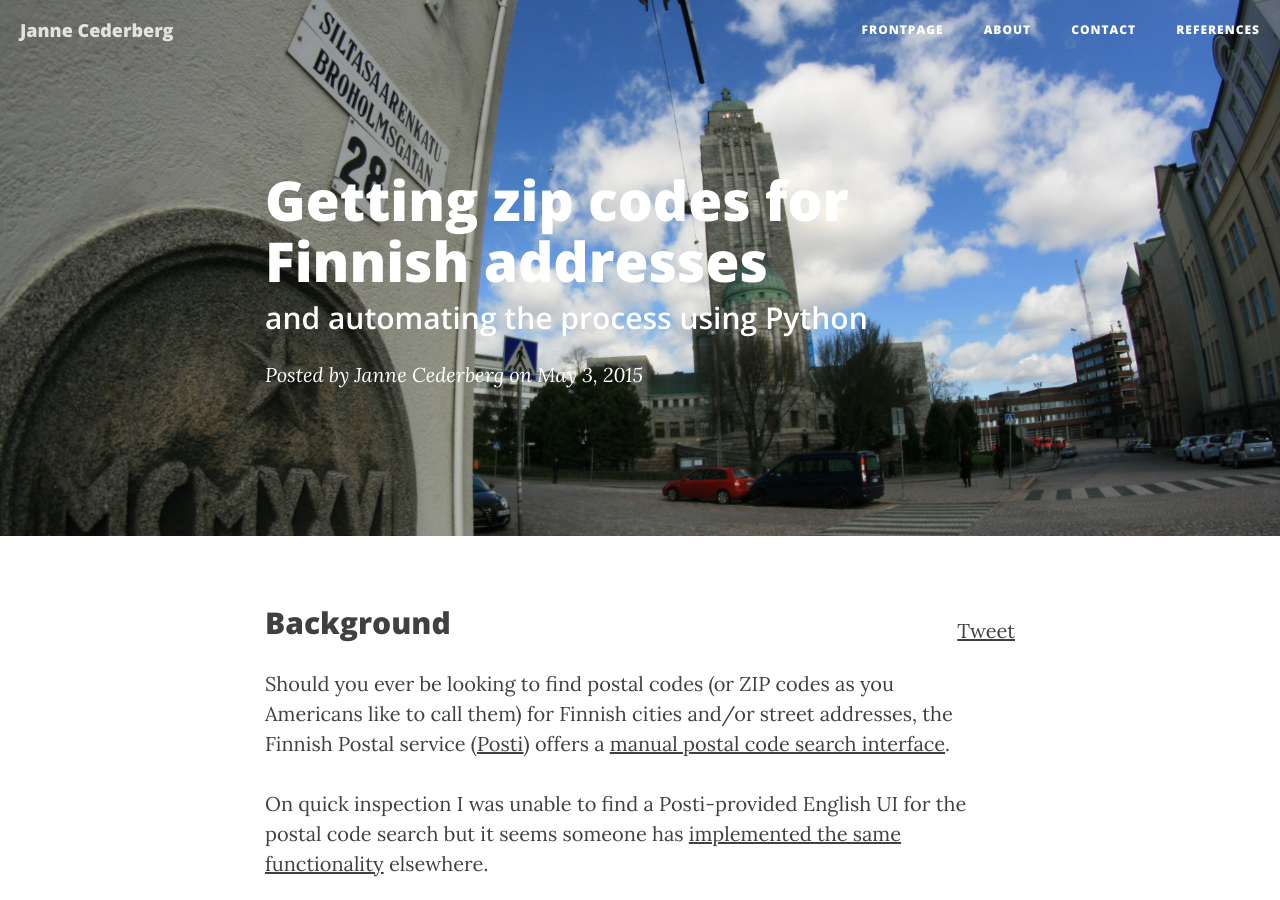
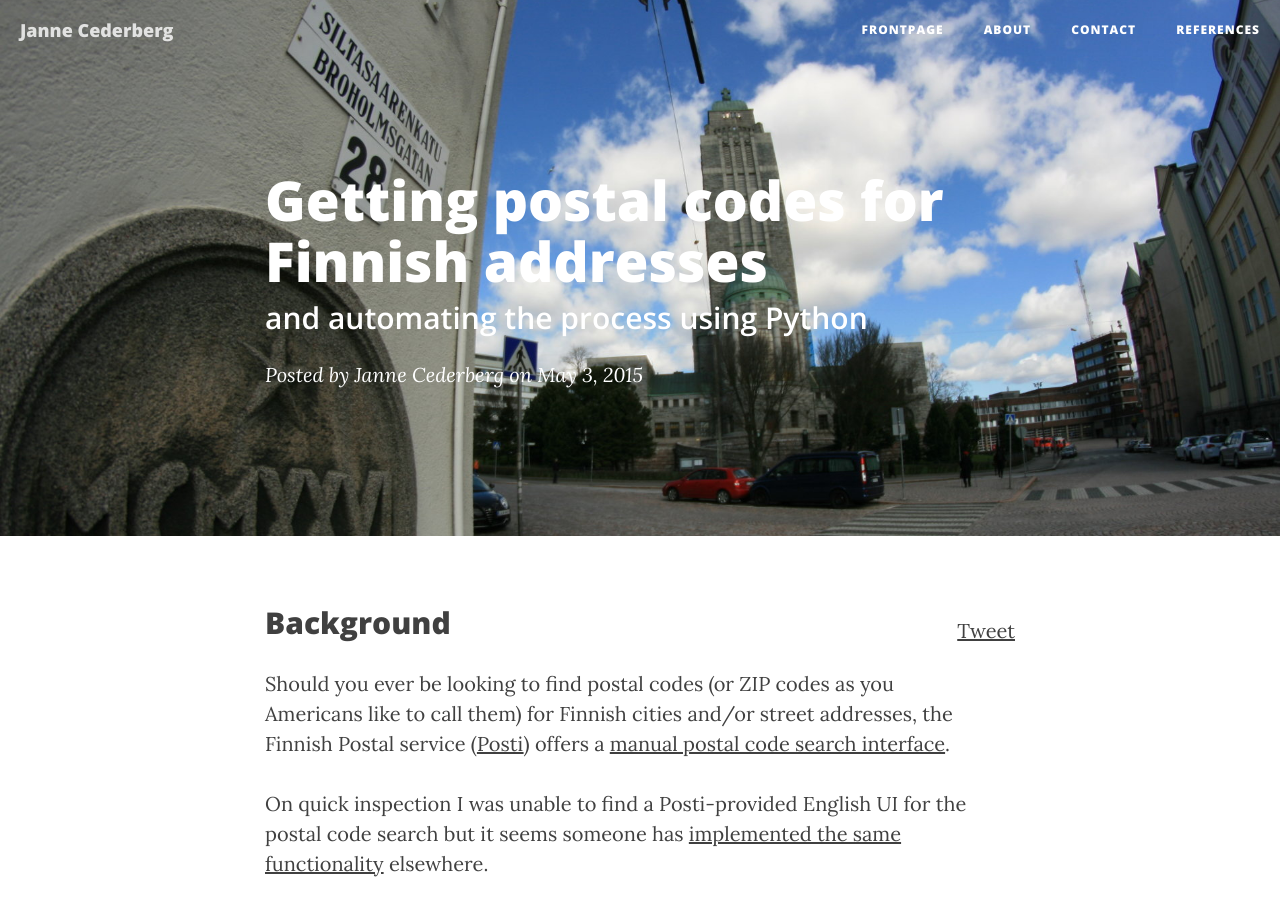
Before and after one commit to jannecederberg/jannecederberg.github.io, a Jekyll site: the page built from _posts/2015-05-03-getting-postal-codes-for-finnish-addresses.md, in a window 1280 px wide and 900 px high. Built offline with Jekyll 4.4.1, drawn with Linux system fonts in a browser that asks for light colours; nearby versions of some CDN libraries; comment, search, counter and statistics services are not loaded.

Commit message:
Correct zip codes => postal codes

```diff
--- a/_posts/2015-05-03-getting-zip-codes-for-finnish-addresses.md
+++ b/_posts/2015-05-03-getting-postal-codes-for-finnish-addresses.md
@@ -1,8 +1,8 @@
 ---
 layout:     post
-title:      Getting zip codes for Finnish addresses
+title:      Getting postal codes for Finnish addresses
 subtitle:   and automating the process using Python
-date:       2015-05-03 09:00:00
+date:       2015-05-03 14:25:00
 header-img: "img/post_2015-05-03.jpg"
 ---
 
```
